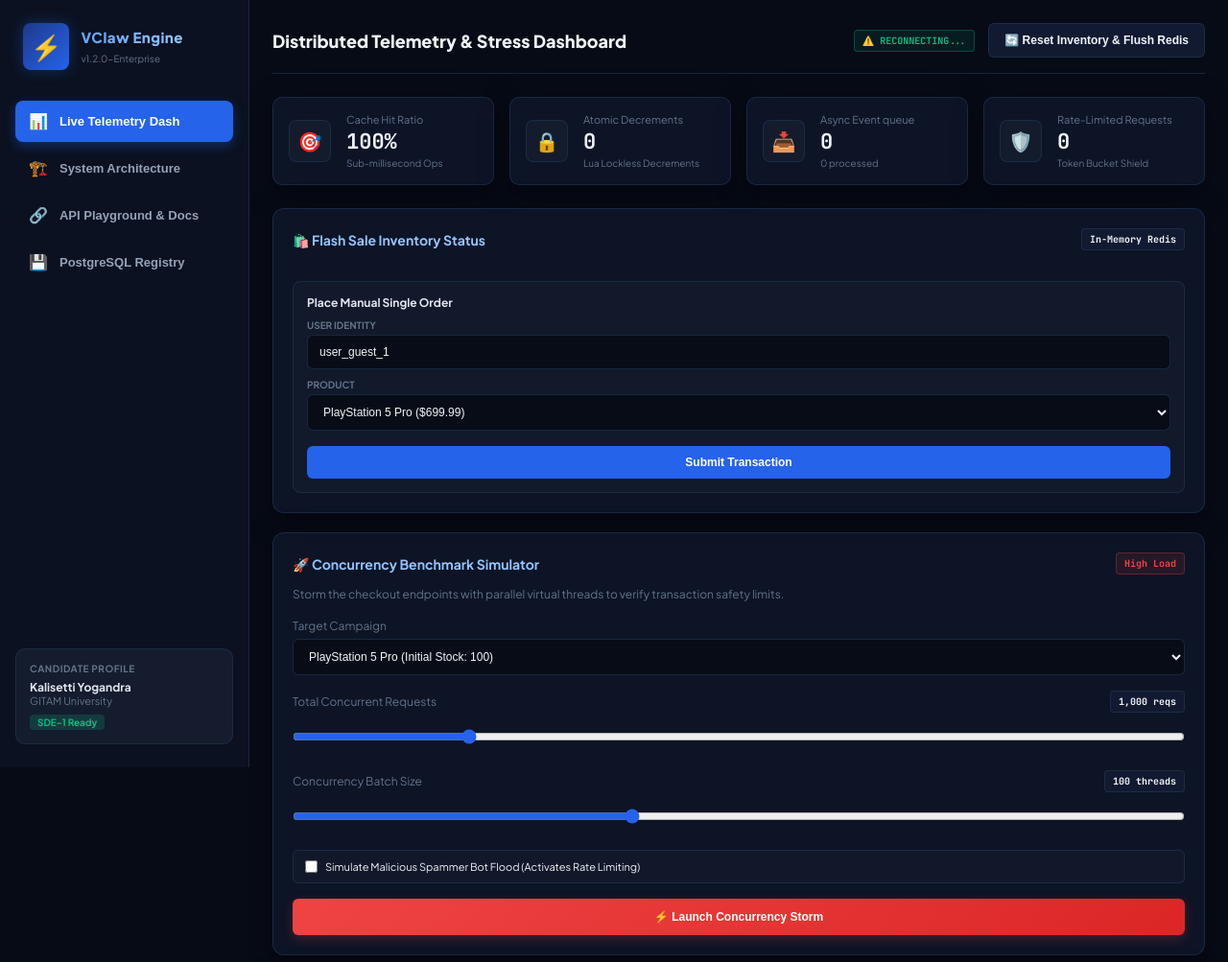
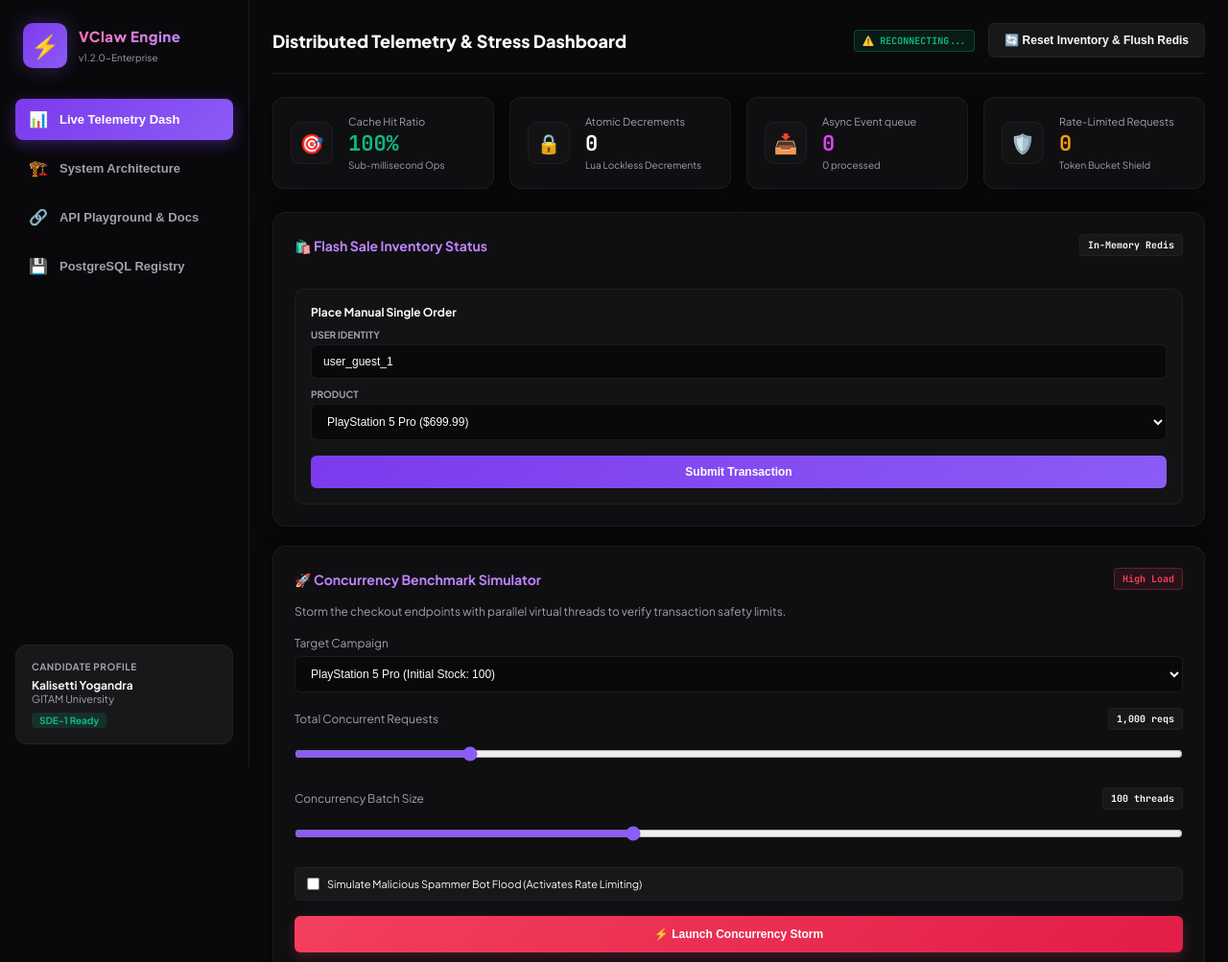
Before and after one commit to yogandra-k/distributed-flashsale-engine, a website: page public/index.html in a window 1280 px wide. Shown: the top 1003 px of the page at 96% size. Drawn offline with nearby package versions, Linux system fonts and the light colour scheme.

Commit message:
style: replace full-blue palette with charcoal obsidian, electric violet, neon emerald, and fuchsia glassmorphism theme

```diff
--- a/public/style.css
+++ b/public/style.css
@@ -1,17 +1,20 @@
 :root {
-    --bg-dark: #070b16;
-    --bg-card: rgba(17, 25, 46, 0.7);
-    --bg-panel: #111a31;
-    --border: rgba(35, 53, 84, 0.65);
-    --primary: #2563eb;
-    --primary-glow: rgba(37, 99, 235, 0.35);
-    --accent: #10b981;
-    --accent-glow: rgba(16, 185, 129, 0.2);
-    --cyan: #06b6d4;
-    --warn: #f59e0b;
-    --danger: #ef4444;
-    --text-main: #f1f5f9;
-    --text-muted: #64748b;
+    --bg-dark: #09090b;          /* Sleek charcoal black background */
+    --bg-card: rgba(18, 18, 22, 0.75); /* Dark card grey */
+    --bg-panel: #18181b;         /* Zinc panel background */
+    --border: rgba(39, 39, 42, 0.6);   /* Subtle zinc border */
+
+    /* Vibrant modern non-blue color system */
+    --primary: #8b5cf6;          /* Vibrant Electric Violet */
+    --primary-glow: rgba(139, 92, 246, 0.3);
+    --accent: #10b981;           /* Neon Emerald for Success & Stock */
+    --accent-glow: rgba(16, 185, 129, 0.15);
+    --cyan: #d946ef;             /* Bright Fuchsia/Magenta for dynamic tags */
+    --warn: #f59e0b;             /* Amber for limits/warnings */
+    --danger: #f43f5e;           /* Electric Rose/Red for stress testing & errors */
+
+    --text-main: #fafafa;        /* Ice white main text */
+    --text-muted: #a1a1aa;       /* Muted grey text */
     --sidebar-width: 260px;
 }
 
@@ -35,10 +38,10 @@ body {
     min-height: 100vh;
 }
 
-/* SIDEBAR NAVIGATION */
+/* SIDEBAR NAVIGATION (Midnight Charcoal with subtle borders) */
 .sidebar {
     width: var(--sidebar-width);
-    background: #0b1120;
+    background: #09090b;
     border-right: 1px solid var(--border);
     display: flex;
     flex-direction: column;
@@ -58,18 +61,18 @@ body {
 }
 
 .brand-icon {
-    font-size: 26px;
-    background: linear-gradient(135deg, #1e3a8a, var(--primary));
+    font-size: 24px;
+    background: linear-gradient(135deg, #7c3aed, var(--primary));
     padding: 8px;
-    border-radius: 8px;
-    box-shadow: 0 0 15px var(--primary-glow);
+    border-radius: 10px;
+    box-shadow: 0 0 20px var(--primary-glow);
 }
 
 .brand-name {
     font-size: 15px;
     font-weight: 800;
     letter-spacing: 0.5px;
-    background: linear-gradient(to right, #60a5fa, #93c5fd);
+    background: linear-gradient(to right, #f472b6, #c084fc);
     -webkit-background-clip: text;
     -webkit-text-fill-color: transparent;
 }
@@ -82,7 +85,7 @@ body {
 .sidebar-menu {
     display: flex;
     flex-direction: column;
-    gap: 6px;
+    gap: 8px;
     flex: 1;
 }
 
@@ -92,25 +95,25 @@ body {
     gap: 12px;
     background: transparent;
     border: none;
-    color: #94a3b8;
+    color: #a1a1aa;
     padding: 12px 14px;
     border-radius: 8px;
     font-size: 13px;
     font-weight: 600;
     cursor: pointer;
     text-align: left;
-    transition: all 0.2s ease;
+    transition: all 0.25s cubic-bezier(0.4, 0, 0.2, 1);
 }
 
 .menu-item:hover {
-    background: rgba(255, 255, 255, 0.03);
+    background: rgba(255, 255, 255, 0.04);
     color: var(--text-main);
 }
 
 .menu-item.active {
-    background: var(--primary);
+    background: linear-gradient(135deg, #7c3aed, var(--primary));
     color: #ffffff;
-    box-shadow: 0 4px 12px var(--primary-glow);
+    box-shadow: 0 4px 15px rgba(124, 58, 237, 0.4);
 }
 
 .menu-icon {
@@ -118,10 +121,10 @@ body {
 }
 
 .candidate-meta {
-    background: rgba(30, 41, 59, 0.5);
+    background: #18181b;
     border: 1px solid var(--border);
-    padding: 14px;
-    border-radius: 10px;
+    padding: 16px;
+    border-radius: 12px;
     font-size: 12px;
     margin-top: auto;
 }
@@ -137,7 +140,7 @@ body {
 
 .meta-val {
     font-weight: 700;
-    color: #e2e8f0;
+    color: #f4f4f5;
 }
 
 .meta-sub {
@@ -178,7 +181,7 @@ body {
 .top-nav h2 {
     font-size: 18px;
     font-weight: 800;
-    color: #f1f5f9;
+    color: #fafafa;
 }
 
 .nav-right {
@@ -187,31 +190,31 @@ body {
     gap: 14px;
 }
 
-/* GLASSMORPHISM CARDS */
+/* SLEEK GLASSMORPHISM (No Blue Tint) */
 .glass {
     background: var(--bg-card);
-    backdrop-filter: blur(12px);
-    -webkit-backdrop-filter: blur(12px);
+    backdrop-filter: blur(16px);
+    -webkit-backdrop-filter: blur(16px);
     border: 1px solid var(--border);
-    box-shadow: 0 8px 32px 0 rgba(0, 0, 0, 0.37);
+    box-shadow: 0 4px 20px 0 rgba(0, 0, 0, 0.4);
 }
 
 .card {
-    border-radius: 12px;
-    padding: 20px;
+    border-radius: 14px;
+    padding: 22px;
 }
 
 .card-header {
     display: flex;
     justify-content: space-between;
     align-items: center;
-    margin-bottom: 12px;
+    margin-bottom: 14px;
 }
 
 .card-header h3 {
     font-size: 14px;
     font-weight: 700;
-    color: #93c5fd;
+    color: #c084fc; /* Violet accent header */
 }
 
 .card-desc {
@@ -230,18 +233,23 @@ body {
 }
 
 .kpi-card {
-    border-radius: 10px;
-    padding: 16px;
+    border-radius: 12px;
+    padding: 18px;
     display: flex;
     align-items: center;
     gap: 16px;
+    transition: transform 0.2s ease;
+}
+
+.kpi-card:hover {
+    transform: translateY(-2px);
 }
 
 .kpi-icon-box {
-    background: rgba(255, 255, 255, 0.03);
+    background: rgba(255, 255, 255, 0.02);
     width: 44px;
     height: 44px;
-    border-radius: 8px;
+    border-radius: 10px;
     display: flex;
     align-items: center;
     justify-content: center;
@@ -259,6 +267,7 @@ body {
     font-size: 22px;
     font-weight: 800;
     font-family: 'JetBrains Mono', monospace;
+    color: #ffffff;
 }
 
 .kpi-sub {
@@ -266,6 +275,10 @@ body {
     color: var(--text-muted);
     margin-top: 2px;
 }
+
+.text-accent { color: var(--accent); }
+.text-cyan { color: var(--cyan); }
+.text-warn { color: var(--warn); }
 
 /* DASHBOARD CONTENT SPLIT */
 .content-split {
@@ -289,9 +302,9 @@ body {
 }
 
 .product-card {
-    background: rgba(255, 255, 255, 0.02);
+    background: #18181b;
     border: 1px solid var(--border);
-    border-radius: 8px;
+    border-radius: 10px;
     padding: 14px;
 }
 
@@ -303,16 +316,16 @@ body {
 }
 
 .product-price {
-    color: var(--cyan);
+    color: #e9d5ff;
     font-family: 'JetBrains Mono', monospace;
 }
 
 .stock-bar-container {
     height: 6px;
-    background: #080c16;
+    background: #09090b;
     border-radius: 3px;
     overflow: hidden;
-    margin: 8px 0;
+    margin: 10px 0;
 }
 
 .stock-bar {
@@ -330,17 +343,17 @@ body {
 }
 
 .single-checkout-box {
-    background: rgba(30, 41, 59, 0.3);
+    background: rgba(24, 24, 27, 0.5);
     border: 1px solid var(--border);
-    border-radius: 8px;
-    padding: 14px;
+    border-radius: 10px;
+    padding: 16px;
     margin-top: 10px;
 }
 
 .single-checkout-box h4 {
     font-size: 12px;
     margin-bottom: 10px;
-    color: #e2e8f0;
+    color: #fafafa;
 }
 
 .form-row {
@@ -363,7 +376,7 @@ body {
 }
 
 input, select {
-    background: #080c16;
+    background: #09090b;
     border: 1px solid var(--border);
     color: var(--text-main);
     padding: 10px 12px;
@@ -386,20 +399,20 @@ input:focus, select:focus {
     font-weight: 600;
     cursor: pointer;
     border: none;
-    transition: all 0.2s;
+    transition: all 0.2s ease;
 }
 
 .btn-primary {
-    background: var(--primary);
+    background: linear-gradient(135deg, #7c3aed, var(--primary));
     color: white;
 }
 .btn-primary:hover {
-    background: #1d4ed8;
-    box-shadow: 0 0 10px var(--primary-glow);
+    background: #6d28d9;
+    box-shadow: 0 0 12px var(--primary-glow);
 }
 
 .btn-secondary {
-    background: var(--bg-panel);
+    background: #18181b;
     color: var(--text-main);
     border: 1px solid var(--border);
 }
@@ -408,19 +421,19 @@ input:focus, select:focus {
 }
 
 .btn-danger {
-    background: linear-gradient(135deg, #ef4444, #dc2626);
+    background: linear-gradient(135deg, #f43f5e, #e11d48);
     color: white;
     font-weight: 700;
-    box-shadow: 0 4px 12px rgba(239, 68, 68, 0.25);
+    box-shadow: 0 4px 12px rgba(244, 63, 94, 0.25);
 }
 .btn-danger:hover {
     transform: translateY(-1px);
-    box-shadow: 0 6px 16px rgba(239, 68, 68, 0.4);
+    box-shadow: 0 6px 16px rgba(244, 63, 94, 0.4);
 }
 
 /* LIVE BADGES */
 .badge {
-    background: var(--bg-panel);
+    background: #18181b;
     border: 1px solid var(--border);
     padding: 4px 8px;
     border-radius: 4px;
@@ -430,9 +443,9 @@ input:focus, select:focus {
 }
 
 .badge-danger {
-    background: rgba(239, 68, 68, 0.1);
+    background: rgba(244, 63, 94, 0.1);
     color: var(--danger);
-    border-color: rgba(239, 68, 68, 0.3);
+    border-color: rgba(244, 63, 94, 0.3);
 }
 
 .live-badge {
@@ -449,7 +462,7 @@ input:focus, select:focus {
     height: 6px;
     border-radius: 50%;
     background: var(--accent);
-    box-shadow: 0 0 6px var(--accent);
+    box-shadow: 0 0 8px var(--accent);
 }
 
 /* STRESS SIMULATION FORM */
@@ -482,7 +495,7 @@ input[type="range"] {
 }
 
 .checkbox-group {
-    background: rgba(255, 255, 255, 0.02);
+    background: #18181b;
     border: 1px solid var(--border);
     padding: 10px 12px;
     border-radius: 6px;
@@ -552,7 +565,7 @@ input[type="range"] {
 /* CHARTS & EVENTS STREAM */
 .chart-container {
     height: 180px;
-    background: rgba(0, 0, 0, 0.2);
+    background: #09090b;
     border: 1px solid var(--border);
     border-radius: 8px;
     padding: 8px;
@@ -601,7 +614,7 @@ input[type="range"] {
     display: block;
 }
 
-/* INTERACTIVE ARCHITECTURE CANVAS */
+/* INTERACTIVE ARCHITECTURE CANVAS (Neon Grid) */
 .arch-card {
     display: flex;
     flex-direction: column;
@@ -612,7 +625,7 @@ input[type="range"] {
     display: flex;
     justify-content: space-between;
     align-items: center;
-    background: #080c16;
+    background: #09090b;
     border: 1px solid var(--border);
     padding: 30px 20px;
     border-radius: 12px;
@@ -621,14 +634,14 @@ input[type="range"] {
 }
 
 .pipeline-node {
-    background: var(--bg-panel);
+    background: #18181b;
     border: 1px solid var(--border);
     border-radius: 10px;
     padding: 16px;
     width: 180px;
     text-align: center;
     cursor: pointer;
-    transition: all 0.3s;
+    transition: all 0.3s cubic-bezier(0.4, 0, 0.2, 1);
 }
 
 .pipeline-node:hover {
@@ -650,7 +663,7 @@ input[type="range"] {
 
 .tech-tag {
     display: inline-block;
-    background: rgba(255, 255, 255, 0.05);
+    background: rgba(255, 255, 255, 0.04);
     color: var(--cyan);
     font-size: 9px;
     font-family: 'JetBrains Mono', monospace;
@@ -671,10 +684,10 @@ input[type="range"] {
 }
 
 .node-details-box {
-    background: rgba(30, 41, 59, 0.4);
+    background: rgba(24, 24, 27, 0.5);
     border: 1px solid var(--border);
     padding: 20px;
-    border-radius: 10px;
+    border-radius: 12px;
     min-height: 100px;
 }
 
@@ -687,7 +700,7 @@ input[type="range"] {
 .node-details-box p {
     font-size: 12px;
     line-height: 1.5;
-    color: #cbd5e1;
+    color: #e4e4e7;
 }
 
 /* API PLAYGROUND */
@@ -704,9 +717,9 @@ input[type="range"] {
 }
 
 .endpoint-block {
-    background: rgba(255, 255, 255, 0.01);
+    background: #18181b;
     border: 1px solid var(--border);
-    border-radius: 8px;
+    border-radius: 10px;
     padding: 14px;
     margin-bottom: 14px;
 }
@@ -726,8 +739,8 @@ input[type="range"] {
     color: white;
 }
 
-.method.post { background: #10b981; }
-.method.get { background: #3b82f6; }
+.method.post { background: var(--accent); }
+.method.get { background: var(--primary); }
 
 .path {
     font-family: 'JetBrains Mono', monospace;
@@ -741,13 +754,13 @@ input[type="range"] {
 }
 
 pre {
-    background: #080c16;
+    background: #09090b;
     border: 1px solid var(--border);
     padding: 12px;
     border-radius: 6px;
     overflow-x: auto;
     font-size: 11px;
-    color: #38bdf8;
+    color: var(--cyan);
     margin-top: 6px;
 }
 
@@ -757,9 +770,9 @@ pre {
 }
 
 .terminal-body {
-    background: #050811;
+    background: #09090b;
     border: 1px solid var(--border);
-    border-radius: 6px;
+    border-radius: 8px;
     padding: 14px;
     font-family: 'JetBrains Mono', monospace;
     font-size: 11px;
@@ -767,20 +780,21 @@ pre {
     flex: 1;
     overflow-y: auto;
     max-height: 480px;
-    color: #34d399;
+    color: var(--accent);
 }
 
-.term-line.system { color: #64748b; }
-.term-line.request { color: #38bdf8; }
-.term-line.response { color: #10b981; }
-.term-line.error { color: #ef4444; }
+.term-line.system { color: #52525b; }
+.term-line.request { color: #c084fc; }
+.term-line.response { color: var(--accent); }
+.term-line.error { color: var(--danger); }
 
 /* DATABASE TABLES */
 .table-container {
     overflow-x: auto;
     margin-top: 14px;
-    border-radius: 8px;
+    border-radius: 10px;
     border: 1px solid var(--border);
+    background: #18181b;
 }
 
 .db-table {
@@ -791,8 +805,8 @@ pre {
 }
 
 .db-table th {
-    background: #0b1222;
-    color: #93c5fd;
+    background: #09090b;
+    color: #c084fc;
     padding: 12px 14px;
     border-bottom: 1px solid var(--border);
 }
@@ -800,7 +814,7 @@ pre {
 .db-table td {
     padding: 12px 14px;
     border-bottom: 1px solid var(--border);
-    color: #cbd5e1;
+    color: #e4e4e7;
 }
 
 .db-table tr:hover {
@@ -809,7 +823,7 @@ pre {
 
 /* APP FOOTER */
 .app-footer {
-    background: #080c16;
+    background: #09090b;
     border-top: 1px solid var(--border);
     padding: 14px 24px;
     display: flex;
```
